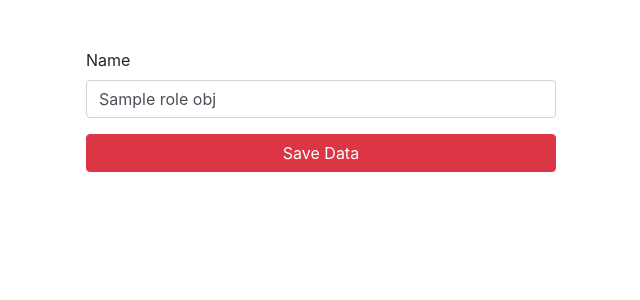
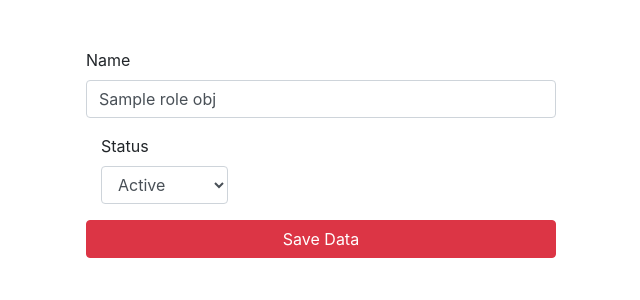
Before and after one commit to sirisartaj/users, a CodeIgniter 4 app: the page made by app/Views/edit_role.php in a window 1280 px wide. Shown: the top 300 px of the page, without its empty margins (319-959 px from the left). Run offline with PHP 8.4 and a stand-in for CodeIgniter, Linux system fonts and the light colour scheme; the template is opened without the code that fills it: most values are stand-ins (such as "Sample title", 1, 10 or a date in 2020); some libraries are stand-ins or nearby versions.

Commit message:
role add edit pages status added
role add edit pages status added

```diff
--- a/app/Controllers/UserRoles.php
+++ b/app/Controllers/UserRoles.php
@@ -25,7 +25,7 @@ class UserRoles extends Controller
 
         $data = [
             'name' => $this->request->getVar('name'),
-            'status' => 0
+            'status' => $this->request->getVar('status'),
         ];
         $UserRoleModel->insert($data);
         return $this->response->redirect(site_url('/rolesList'));
@@ -43,6 +43,7 @@ class UserRoles extends Controller
         $id = $this->request->getVar('iduserrole');
         $data = [
             'name' => $this->request->getVar('name'),
+            'status' => $this->request->getVar('status'),
             'updated_at'  => date("Y-m-d H:i:s"),
         ];
         $UserRoleModel->update($id, $data);
--- a/app/Models/UserModel.php
+++ b/app/Models/UserModel.php
@@ -14,7 +14,7 @@ class UserModel extends Model
     protected $returnType     = 'array';
     protected $useSoftDeletes = true;
 
-    protected $allowedFields = ['LoginID','Name', 'SurName','EmailID','Password','DisplayName','Gender','Phone','Mobile','Address1','Address2','idCountry','idState','idCity','idTimeZone','idLocale','Status','UserType','isSuperAdmin','DOB','UserRole','idUserRole'];
+    protected $allowedFields = ['LoginID','Name', 'SurName','EmailID','Password','DisplayName','Gender','Phone','Mobile','Address1','Address2','idCountry','idState','idCity','idTimeZone','idLocale','Status','UserType','isSuperAdmin','DOB','UserRole','idUserRole','created_at'];
 
     //protected $useTimestamps = false;
     protected $createdField  = 'created_at';
--- a/app/Models/UserRoleModel.php
+++ b/app/Models/UserRoleModel.php
@@ -14,7 +14,7 @@ class UserRoleModel extends Model
     protected $returnType     = 'array';
     protected $useSoftDeletes = true;
 
-    protected $allowedFields = ['name','status','deleted_by','deleted_at'];
+    protected $allowedFields = ['name','status','deleted_by','deleted_at','created_at'];
 
     //protected $useTimestamps = false;
     protected $createdField  = 'created_at';
@@ -33,7 +33,7 @@ class UserRoleModel extends Model
        return $role = $this->db->where('iduserrole',$id);
     }
 
-    function adduser($user_id_array){
+    function addrole($user_id_array){
 
       // return $user = $userModel->find($user_id);
     }
--- a/app/Models/accessrightsModel.php
+++ b/app/Models/accessrightsModel.php
@@ -14,7 +14,7 @@ class accessrightsModel extends Model
     protected $returnType     = 'array';
     protected $useSoftDeletes = true;
 
-    protected $allowedFields = ['Name','parentname'];
+    protected $allowedFields = ['Name','parentname','created_at'];
 
     //protected $useTimestamps = false;
     protected $createdField  = 'created_at';
--- a/app/Models/citiesModel.php
+++ b/app/Models/citiesModel.php
@@ -13,7 +13,7 @@ class citiesModel extends Model
     protected $returnType     = 'array';
     protected $useSoftDeletes = true;
 
-    protected $allowedFields = ['state_id','status','name'];
+    protected $allowedFields = ['state_id','status','name','created_at'];
 
     //protected $useTimestamps = false;
     protected $createdField  = 'created_at';
--- a/app/Models/roleprivilegesModel.php
+++ b/app/Models/roleprivilegesModel.php
@@ -14,7 +14,7 @@ class roleprivilegesModel extends Model
     protected $returnType     = 'array';
     protected $useSoftDeletes = true;
 
-    protected $allowedFields = ['iduserrole','idaccessright'];
+    protected $allowedFields = ['iduserrole','idaccessright','created_at'];
 
     //protected $useTimestamps = false;
     protected $createdField  = 'created_at';
--- a/app/Models/stateModel.php
+++ b/app/Models/stateModel.php
@@ -13,7 +13,7 @@ class stateModel extends Model
     protected $returnType     = 'array';
     protected $useSoftDeletes = true;
 
-    protected $allowedFields = ['country_id','status','name'];
+    protected $allowedFields = ['country_id','status','name','created_at'];
 
     //protected $useTimestamps = false;
     protected $createdField  = 'created_at';
--- a/app/Views/edit_role.php
+++ b/app/Views/edit_role.php
@@ -24,7 +24,15 @@
         <label>Name</label>
         <input type="text" name="name" class="form-control" value="<?php echo $role_obj['name']; ?>">
       </div>
+      <div class="form-group col-md-4">
+        <label for="status">Status</label>
+        <select id="status" class="form-control"  name="status">
+            <option value="0" <?php echo $role_obj['status']=='0'?'selected':'';?>>Active</option>
+            <option value="1" <?php echo $role_obj['status']=='1'?'selected':'';?>>In Active</option>
+            <option value="9" <?php echo $role_obj['status']=='9'?'selected':'';?>>Delete</option>
+          </select>
 
+      </div>
       <div class="form-group">
         <button type="submit" class="btn btn-danger btn-block">Save Data</button>
       </div>
--- a/app/Views/roles_list.php
+++ b/app/Views/roles_list.php
@@ -41,6 +41,7 @@
           <tr>
              <th>Id</th>
              <th>Name</th>
+             <th>Status</th>
              <th>Action</th>
           </tr>
        </thead>
@@ -50,6 +51,7 @@
           <tr>
              <td><?php echo $role['iduserrole']; ?></td>
              <td><?php echo $role['name']; ?></td>
+             <td><?php echo $role['status']==0?'Active':($role['status']==1?'InActive':'Delete'); ?></td>
 
              <td>
               <a href="<?php echo base_url('roleeditView/'.$role['iduserrole']);?>" class="btn btn-primary btn-sm">Edit</a>
```
Also changed, not shown: app/Views/setupRole.php (+9 -0 lines).
